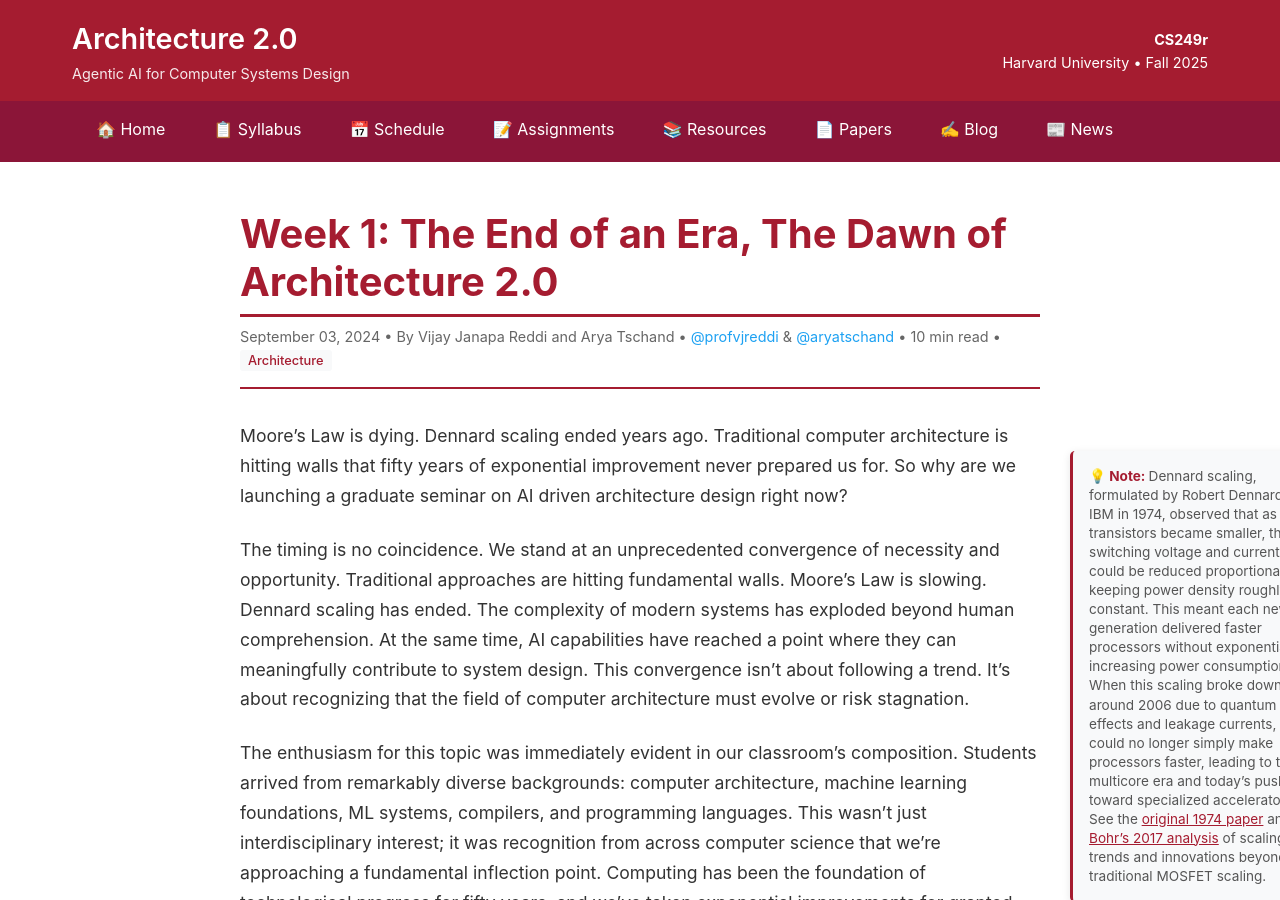
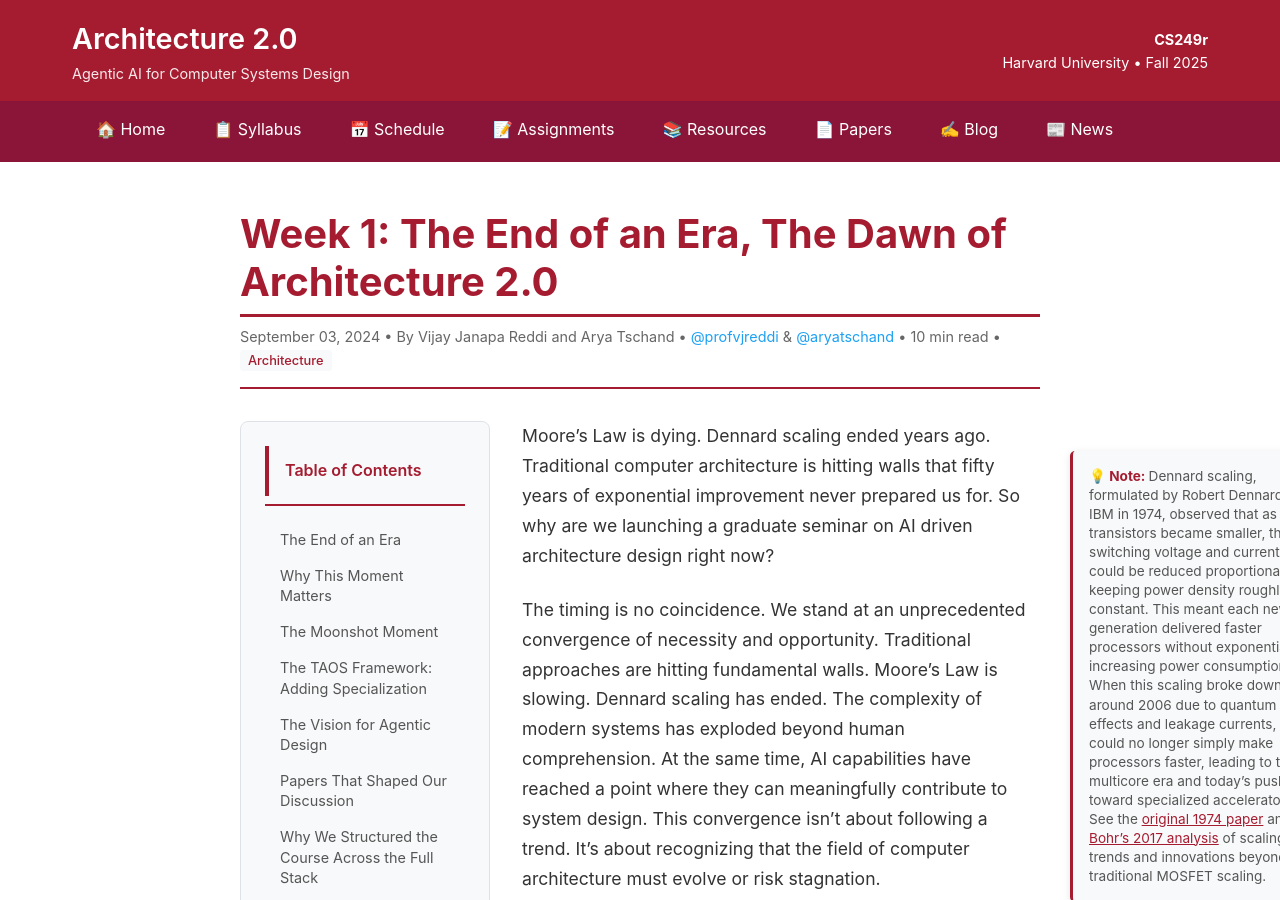
Before and after one commit to harvard-edge/cs249r_fall2025, a Jekyll site: the page built from _posts/2024-09-03-week-1-architecture-2-0.md, in a window 1280 px wide and 900 px high. Built offline with Jekyll 4.4.1, drawn with Linux system fonts in a browser that asks for light colours; comment, search, counter and statistics services are not loaded; some of the changed lines change nothing that is shown; some of the changed text lies outside the part shown.

Commit message:
Complete TOC implementation: add HTML structure and JavaScript for auto-generation and scroll spy

```diff
--- a/_layouts/default.html
+++ b/_layouts/default.html
@@ -108,6 +108,88 @@
                 table.parentNode.insertBefore(tableContainer, table);
                 tableContainer.appendChild(table);
             });
+
+            // Generate Table of Contents
+            const tocList = document.querySelector('.toc-list');
+            const blogContent = document.querySelector('.blog-content');
+
+            if (tocList && blogContent) {
+                const headings = blogContent.querySelectorAll('h2, h3');
+
+                if (headings.length > 0) {
+                    headings.forEach((heading, index) => {
+                        // Add ID to heading if it doesn't have one
+                        if (!heading.id) {
+                            heading.id = 'heading-' + index;
+                        }
+
+                        const li = document.createElement('li');
+                        const a = document.createElement('a');
+                        a.href = '#' + heading.id;
+                        a.textContent = heading.textContent;
+
+                        // Add class for H3 to indent them
+                        if (heading.tagName === 'H3') {
+                            a.classList.add('toc-h3');
+                        }
+
+                        a.addEventListener('click', (e) => {
+                            e.preventDefault();
+                            heading.scrollIntoView({ behavior: 'smooth', block: 'start' });
+                            // Update URL without jumping
+                            history.pushState(null, null, '#' + heading.id);
+                        });
+
+                        li.appendChild(a);
+                        tocList.appendChild(li);
+                    });
+
+                    // Scroll spy - highlight current section
+                    let ticking = false;
+                    function updateActiveLink() {
+                        if (!ticking) {
+                            window.requestAnimationFrame(() => {
+                                const scrollPos = window.scrollY + 150;
+                                const tocLinks = tocList.querySelectorAll('a');
+
+                                let currentHeading = null;
+                                headings.forEach(heading => {
+                                    if (heading.offsetTop <= scrollPos) {
+                                        currentHeading = heading;
+                                    }
+                                });
+
+                                tocLinks.forEach(link => {
+                                    link.classList.remove('active');
+                                    if (currentHeading && link.getAttribute('href') === '#' + currentHeading.id) {
+                                        link.classList.add('active');
+                                    }
+                                });
+
+                                ticking = false;
+                            });
+                            ticking = true;
+                        }
+                    }
+
+                    window.addEventListener('scroll', updateActiveLink);
+                    updateActiveLink(); // Initial call
+                } else {
+                    // Hide TOC if no headings
+                    const tocSidebar = document.getElementById('table-of-contents');
+                    if (tocSidebar) tocSidebar.style.display = 'none';
+                }
+            }
+
+            // TOC Toggle for mobile
+            const tocToggle = document.querySelector('.toc-toggle');
+            const tocSidebar = document.getElementById('table-of-contents');
+
+            if (tocToggle && tocSidebar) {
+                tocToggle.addEventListener('click', () => {
+                    tocSidebar.classList.toggle('collapsed');
+                });
+            }
         });
     </script>
 <!-- Force rebuild trigger 2 -->
--- a/_layouts/post.html
+++ b/_layouts/post.html
@@ -31,8 +31,22 @@ layout: default
         </div>
     </header>
 
-    <div class="blog-content">
-        {{ content }}
+    <div class="blog-post-container">
+        <nav id="table-of-contents" class="toc-sidebar">
+            <div class="toc-header">
+                <h3>Table of Contents</h3>
+                <button class="toc-toggle" aria-label="Toggle table of contents">
+                    <span class="toc-icon">▼</span>
+                </button>
+            </div>
+            <ul class="toc-list">
+                <!-- TOC will be generated by JavaScript -->
+            </ul>
+        </nav>
+
+        <div class="blog-content">
+            {{ content }}
+        </div>
     </div>
 
     <footer class="blog-post-footer">
```
